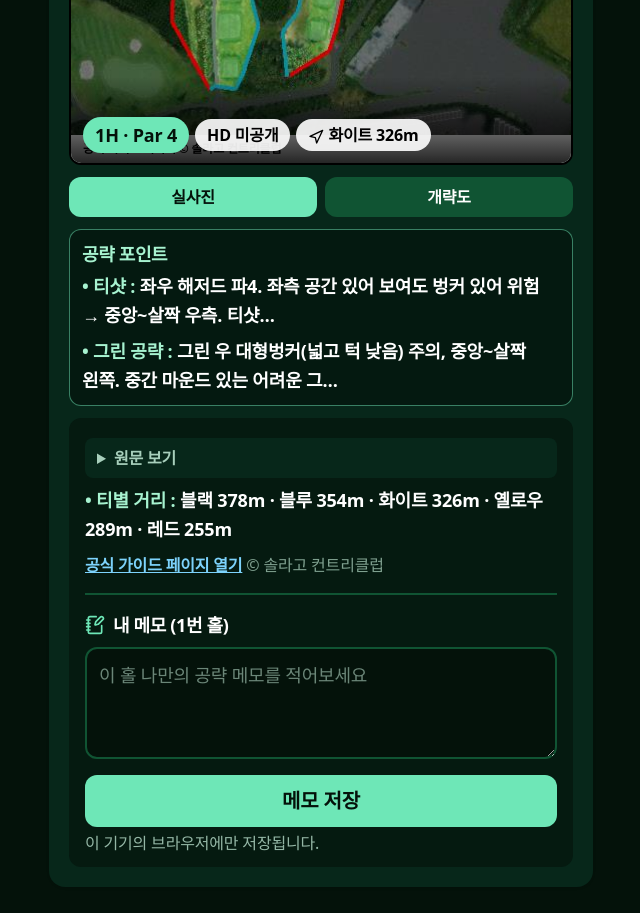
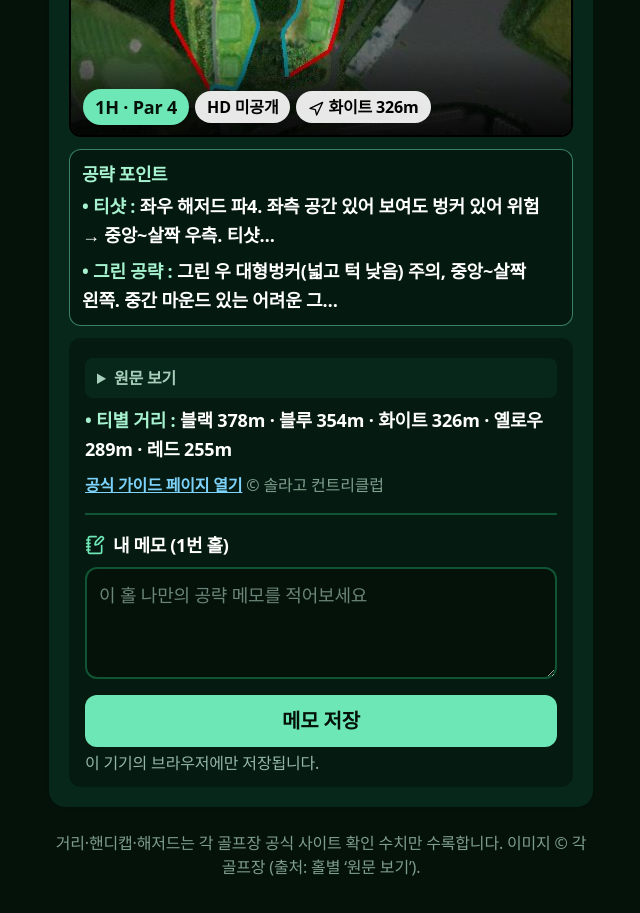
Before and after one commit to qkrwodyd100-hub/golf_swing, a Next.js app: page / in a window 1280 px wide. Shown: the part 1500-2413 px from the top of the page, without its empty margins (319-959 px from the left). Built offline with nearby package versions, Linux system fonts and the light colour scheme.

Commit message:
개략도·실사진 표기 제거, 이미지 단독 표시

```diff
--- a/app/page.tsx
+++ b/app/page.tsx
@@ -12,7 +12,6 @@ import {
   Search,
 } from "lucide-react";
 import raw from "@/data/courses.json";
-import HoleDiagram, { type HoleDiagramData } from "@/components/HoleDiagram";
 
 interface ConsensusSource {
   type: string | null;
@@ -174,10 +173,8 @@ export default function YardageBookPage() {
   const [course, setCourse] = useState(DATA.clubs[0]?.courses[0] ?? "");
   const [holeNo, setHoleNo] = useState(1);
   const [tee, setTee] = useState("white");
-  const [pin, setPin] = useState<"front" | "middle" | "back">("middle");
   const [note, setNote] = useState("");
   const [noteSaved, setNoteSaved] = useState(false);
-  const [view, setView] = useState<"photo" | "diagram">("diagram");
 
   const club = useMemo(() => DATA.clubs.find((c) => c.id === clubId)!, [clubId]);
 
@@ -215,9 +212,8 @@ export default function YardageBookPage() {
     // eslint-disable-next-line react-hooks/exhaustive-deps
   }, [holeKey, holeNo]);
 
-  // 사진 있으면 실사진 기본, 없으면 개략도
+  // 홀 변경 시 메모 리로드
   useEffect(() => {
-    setView(hole?.imageUrl ? "photo" : "diagram");
     setNoteSaved(false);
     try {
       setNote(localStorage.getItem(noteKey) ?? "");
@@ -427,13 +423,13 @@ export default function YardageBookPage() {
               ))}
             </div>
 
-            {/* 히어로: 사진(기본) / 개략도 + 오버레이 뱃지 */}
-            {hole.imageUrl && view === "photo" ? (
+            {/* 히어로: 공식 가이드 이미지만 (표기 없음) */}
+            {hole.imageUrl && (
               <figure className="relative overflow-hidden rounded-xl border-2 border-black">
                 {/* eslint-disable-next-line @next/next/no-img-element */}
                 <img
                   src={hole.imageUrl}
-                  alt={`${club.name} ${course} ${holeNo}번 홀 공식 가이드 이미지`}
+                  alt={`${club.name} ${course} ${holeNo}번 홀`}
                   className="block h-auto w-full"
                   loading="lazy"
                 />
@@ -451,66 +447,7 @@ export default function YardageBookPage() {
                     </span>
                   </div>
                 </div>
-                <figcaption className="bg-white px-3 py-1.5 text-xs font-bold text-black">
-                  공식 가이드 이미지 © {club.name}
-                </figcaption>
               </figure>
-            ) : (
-              <div>
-                <HoleDiagram
-                  diagram={null}
-                  pin={pin}
-                  holeNo={holeNo}
-                  par={hole.par}
-                  teeDist={teeDist}
-                  teeName={`${teeLabel(tee)} ${teeDist != null ? `${teeDist.toLocaleString()}m` : "미표기"}`}
-                />
-                <div className="mt-2 flex flex-wrap items-center gap-1.5">
-                  <span className="rounded-full bg-emerald-300 px-3 py-1 text-lg font-extrabold text-fairway-950">
-                    {holeNo}H · Par {hole.par}
-                  </span>
-                  <span className="rounded-full bg-fairway-700 px-3 py-1 text-base font-bold text-emerald-100">
-                    HD {hole.handicap ?? "미공개"}
-                  </span>
-                  <span className="rounded-full bg-fairway-700 px-3 py-1 text-base font-bold text-emerald-100">
-                    <Navigation className="mr-1 inline h-4 w-4" aria-hidden />
-                    {teeLabel(tee)} {teeDist != null ? `${teeDist.toLocaleString()}m` : "미표기"}
-                  </span>
-                </div>
-                <p className="mt-1.5 text-sm text-emerald-100/70">
-                  공식 홀 이미지가 없어 개략도로 표시합니다.
-                </p>
-              </div>
-            )}
-
-            {/* 시각 자료 전환 (사진 있을 때만) */}
-            {hole.imageUrl && (
-              <div className="mb-1 mt-3 flex gap-2" role="group" aria-label="시각 자료 선택">
-                <button
-                  type="button"
-                  onClick={() => setView("photo")}
-                  aria-pressed={view === "photo"}
-                  className={`flex-1 rounded-xl px-3 py-2 text-base font-bold ${
-                    view === "photo"
-                      ? "bg-emerald-300 text-fairway-950"
-                      : "bg-fairway-700 text-white hover:bg-fairway-600"
-                  }`}
-                >
-                  실사진
-                </button>
-                <button
-                  type="button"
-                  onClick={() => setView("diagram")}
-                  aria-pressed={view === "diagram"}
-                  className={`flex-1 rounded-xl px-3 py-2 text-base font-bold ${
-                    view === "diagram"
-                      ? "bg-emerald-300 text-fairway-950"
-                      : "bg-fairway-700 text-white hover:bg-fairway-600"
-                  }`}
-                >
-                  개략도
-                </button>
-              </div>
             )}
 
             {/* 해저드 칩 */}
```
